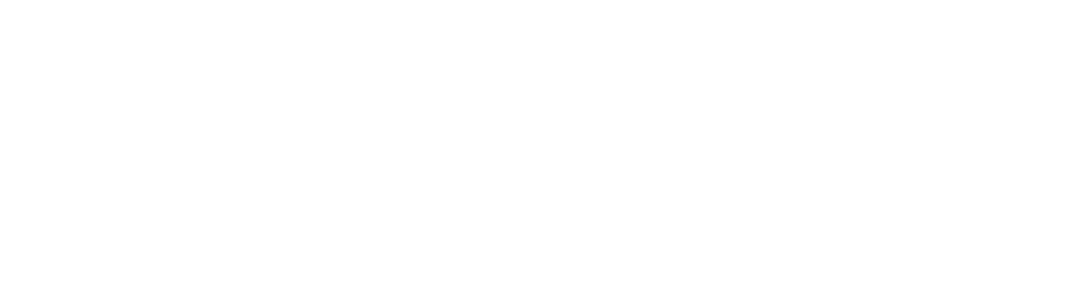
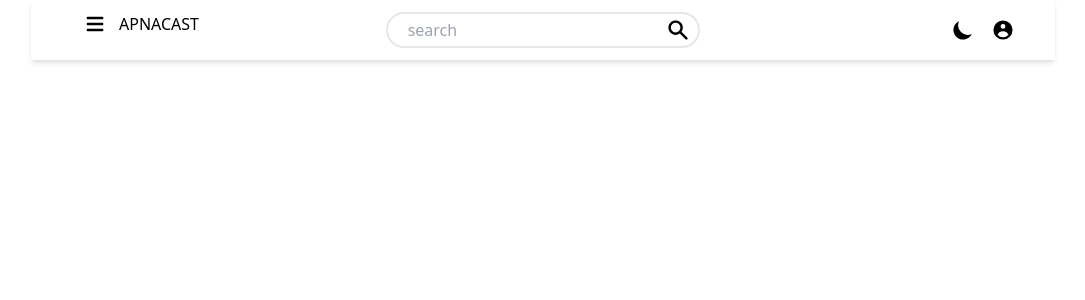
Before and after one commit to rishikanayakoti/podcasty, a Next.js app: page / in a window 1280 px wide. Shown: the top 300 px of the page, without its empty margins (97-1182 px from the left). Built offline with nearby package versions, Linux system fonts and the light colour scheme.

Commit message:
first commit

```diff
--- a/app/layout.tsx
+++ b/app/layout.tsx
@@ -1,6 +1,5 @@
 import "./globals.css";
 import { Inter } from "next/font/google";
-
 const inter = Inter({ subsets: ["latin"] });
 
 export const metadata = {
--- a/app/page.tsx
+++ b/app/page.tsx
@@ -1,11 +1,13 @@
 // TODO: Place your components in the respective
 // order
-
+import Navbar from "@/components/Navbar";
 export default function Home() {
   return (
     <div className="">
       {/* Header */}
+      <Navbar/>
       {/* Treding */}
+
       {/* Card Components */}
       {/* Footer */}
     </div>
--- /dev/null
+++ b/components/Navbar.tsx
@@ -0,0 +1,26 @@
+import {MenuIcon, SearchIcon, MoonIcon, UserCircleIcon} from "@heroicons/react/solid";
+function Navbar() {
+  return (
+    <header className="sticky top-0 z-50 grid grid-cols-3 bg-white shadow-md p-3 md: px-10">
+      {/* left */}
+      <div className="flex">
+      <MenuIcon className =" h-6 px-3 cursor-pointer"/>
+      <h1 className="cursor-pointer">APNACAST</h1>
+      </div>
+
+      {/* middle */}
+      <div className="flex border-2 items-center rounded-full py-1">
+       <input className=" flex-grow pl-5 bg-transparent outline-none" type="text" placeholder="search"/>
+       <SearchIcon className="h-6 px-2 text-black rounded-full cursor-pointer"/>
+      </div>
+
+      {/* right */}
+      <div className="flex justify-end items-center space-x-4">
+      <MoonIcon className="h-6 cursor-pointer"/>
+      <UserCircleIcon className=" h-6 cursor-pointer"/>
+      </div>
+    </header>
+    )
+}
+
+export default Navbar
--- a/package.json
+++ b/package.json
@@ -9,6 +9,7 @@
     "lint": "next lint"
   },
   "dependencies": {
+    "@heroicons/react": "^1.0.6",
     "@sanity/vision": "^3.9.0",
     "@types/node": "18.15.13",
     "@types/react": "18.0.38",
```
Also changed, not shown: 1 other file (tests, documents, lock files or other folders).
